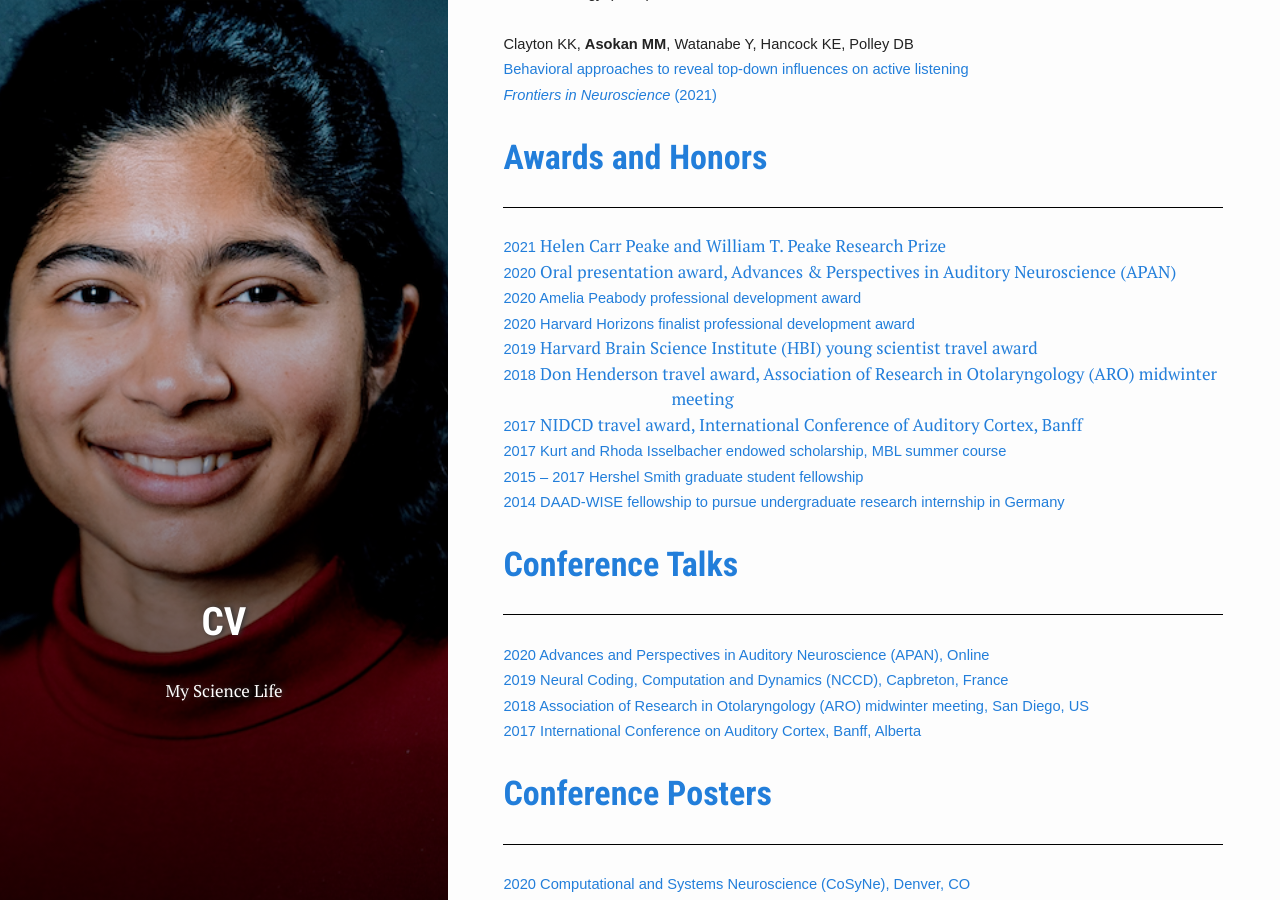
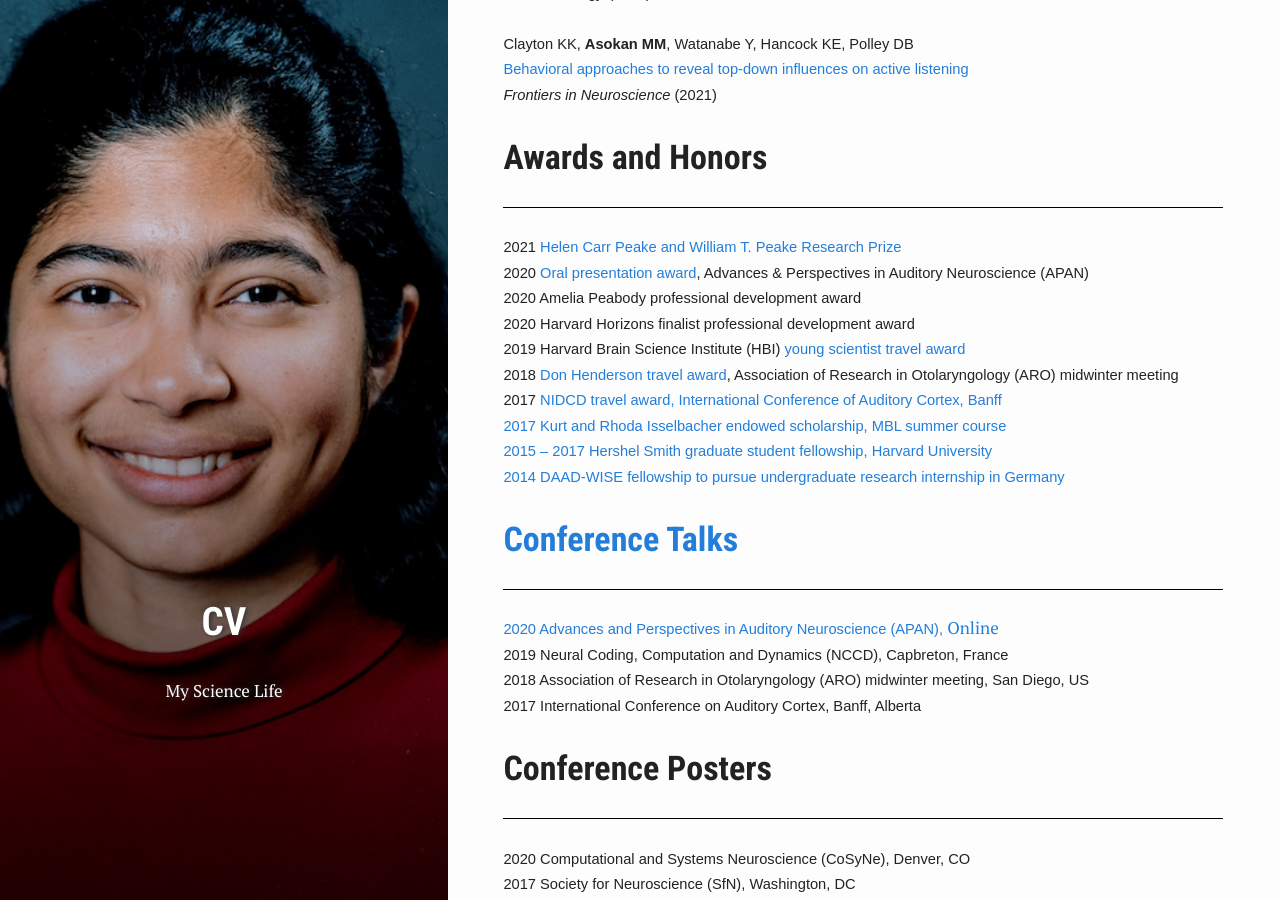
Before and after one commit to Meenakshi-Asokan/Meenakshi-Asokan.github.io, a Jekyll site: the page built from pages/2_cv.html, in a window 1280 px wide and 900 px high, scrolled down 919 px. Built offline with Jekyll 4.4.1, drawn with Linux system fonts in a browser that asks for light colours; nearby versions of some CDN libraries; some web fonts are replaced; library files that are not in the unit come from our copies.

Commit message:
Update 2_cv.html

```diff
--- a/pages/2_cv.html
+++ b/pages/2_cv.html
@@ -157,7 +157,7 @@
 <p class=MsoNormal style='margin-top:0in;margin-right:-.5in;margin-bottom:0in;
 margin-left:1.75in;margin-bottom:.0001pt;text-indent:-1.75in'><span style='font-size:11.0pt;
 font-family:"Century Gothic",sans-serif'><a
-href="https://www.frontiersin.org/articles/10.3389/fnins.2021.666627/full">Behavioral approaches to reveal top-down influences on active listening</span></p>
+href="https://www.frontiersin.org/articles/10.3389/fnins.2021.666627/full">Behavioral approaches to reveal top-down influences on active listening</a></span></p>
 
 <p class=MsoNormal style='margin-top:0in;margin-right:-.5in;margin-bottom:0in;
 margin-left:1.75in;margin-bottom:.0001pt;text-indent:-1.75in'><i><span style='font-size:11.0pt;
@@ -184,13 +184,13 @@
 margin-left:1.75in;margin-bottom:.0001pt;text-indent:-1.75in'><span
 style='font-size:11.0pt;font-family:"Century Gothic",sans-serif'>2021             </span><span
 style='font-size:11.0pt;font-family:"Century Gothic",sans-serif'><a href="https://www.rle.mit.edu/
-  2021-peake-prize-award-winners-meenakshi-asokan-tzu-chieh-tang-and-jimin-park/">Helen Carr Peake and William T. Peake Research Prize</span></p>
+  2021-peake-prize-award-winners-meenakshi-asokan-tzu-chieh-tang-and-jimin-park/">Helen Carr Peake and William T. Peake Research Prize</a></span></p>
 
 <p class=MsoNormal style='margin-top:0in;margin-right:-.5in;margin-bottom:0in;
 margin-left:1.75in;margin-bottom:.0001pt;text-indent:-1.75in'><span
 style='font-size:11.0pt;font-family:"Century Gothic",sans-serif'>2020             </span><span
 style='font-size:11.0pt;font-family:"Century Gothic",sans-serif'><a href="https://www.med.upenn.edu/apan/
-  previous-keynote-speakers-young-investigator-spotlight-presentation-awards.html">Oral presentation award, Advances & Perspectives in Auditory Neuroscience (APAN)</span></p>
+  previous-keynote-speakers-young-investigator-spotlight-presentation-awards.html">Oral presentation award</a>, Advances & Perspectives in Auditory Neuroscience (APAN)</span></p>
 
 <p class=MsoNormal style='margin-top:0in;margin-right:-.5in;margin-bottom:0in;
 margin-left:1.75in;margin-bottom:.0001pt;text-indent:-1.75in'><span
@@ -205,13 +205,13 @@
 <p class=MsoNormal style='margin-top:0in;margin-right:-.5in;margin-bottom:0in;
 margin-left:1.75in;margin-bottom:.0001pt;text-indent:-1.75in'><span
 style='font-size:11.0pt;font-family:"Century Gothic",sans-serif'>2019             </span><span
-style='font-size:11.0pt;font-family:"Century Gothic",sans-serif'><a href="http://brain.harvard.edu/grants/
-  young-scientist-development-award-program/">Harvard Brain Science Institute (HBI) young scientist travel award</span></p>
+style='font-size:11.0pt;font-family:"Century Gothic",sans-serif'>Harvard Brain Science Institute (HBI) <a href="http://brain.harvard.edu/grants/
+  young-scientist-development-award-program/">young scientist travel award</a></span></p>
 
 <p class=MsoNormal style='margin-top:0in;margin-right:-.5in;margin-bottom:0in;
 margin-left:1.75in;margin-bottom:.0001pt;text-indent:-1.75in'><span
 style='font-size:11.0pt;font-family:"Century Gothic",sans-serif'>2018             </span><span
-style='font-size:11.0pt;font-family:"Century Gothic",sans-serif'><a href="https://aro.org/awards/travel-awards/">Don Henderson travel award,
+style='font-size:11.0pt;font-family:"Century Gothic",sans-serif'><a href="https://aro.org/awards/travel-awards/">Don Henderson travel award</a>,
   Association of Research in Otolaryngology (ARO) midwinter meeting</span></p>
 
 <p class=MsoNormal style='margin-top:0in;margin-right:-.5in;margin-bottom:0in;
@@ -228,7 +228,7 @@
 <p class=MsoNormal style='margin-top:0in;margin-right:-.5in;margin-bottom:0in;
 margin-left:1.75in;margin-bottom:.0001pt;text-indent:-1.75in'><span
 style='font-size:11.0pt;font-family:"Century Gothic",sans-serif'>2015 – 2017 </span><span
-style='font-size:11.0pt;font-family:"Century Gothic",sans-serif'>Hershel Smith graduate student fellowship</span></p>
+style='font-size:11.0pt;font-family:"Century Gothic",sans-serif'>Hershel Smith graduate student fellowship, Harvard University</span></p>
 
 <p class=MsoNormal style='margin-top:0in;margin-right:-.5in;margin-bottom:0in;
 margin-left:1.75in;margin-bottom:.0001pt;text-indent:-1.75in'><span
@@ -254,7 +254,7 @@
 <p class=MsoNormal style='margin-top:0in;margin-right:-.5in;margin-bottom:0in;
 margin-left:1.75in;margin-bottom:.0001pt;text-indent:-1.75in'><span
 style='font-size:11.0pt;font-family:"Century Gothic",sans-serif'>2020
-  Advances and Perspectives in Auditory Neuroscience (APAN), Online</span></p>
+  Advances and Perspectives in Auditory Neuroscience (APAN), <a href="https://www.crowdcast.io/e/apan-2020/4">Online</a></span></p>
 
 <p class=MsoNormal style='margin-top:0in;margin-right:-.5in;margin-bottom:0in;
 margin-left:1.75in;margin-bottom:.0001pt;text-indent:-1.75in'><span
```
